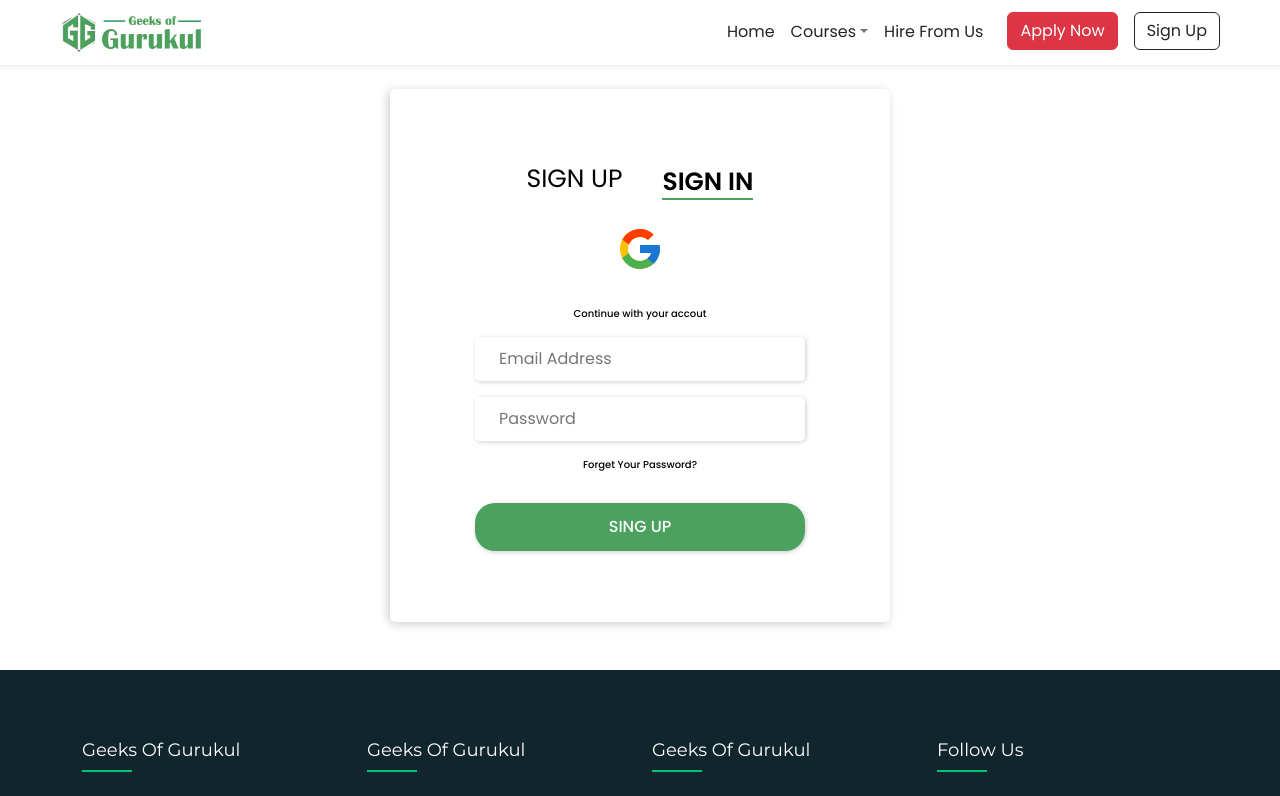
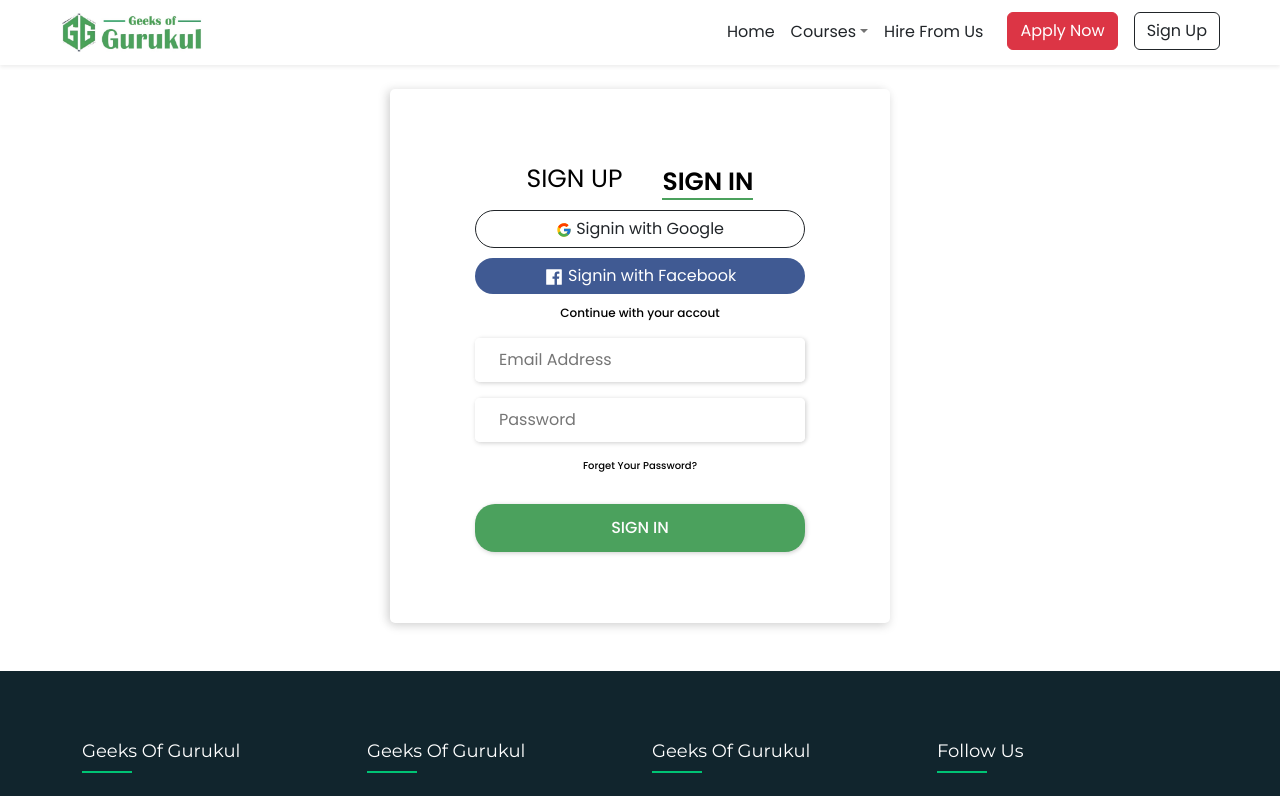
Before and after one commit to KhalidMimMuzahid/gog-main-react-app-client-side, a React (Create React App) app: page /login in a window 1280 px wide. Shown: the top 796 px of the page. Built offline with nearby package versions, Linux system fonts and the light colour scheme; no server answers.

Commit message:
Googel sign in updated according to Figma Design

```diff
--- a/src/components/shared/login/Login.css
+++ b/src/components/shared/login/Login.css
@@ -0,0 +1,15 @@
+
+.form-text{
+    font-size: 12px !important;
+    margin-top: 10px !important;
+    margin-bottom: 10px;
+}
+
+.btn-customize {
+    width: 100%;
+    border-radius: 30px;
+  }
+
+  .button-google-custom {
+    margin-top: 10px !important;
+}
--- a/src/components/shared/login/Login.jsx
+++ b/src/components/shared/login/Login.jsx
@@ -5,6 +5,9 @@ import { toast } from 'react-hot-toast';
 import { FcGoogle } from 'react-icons/fc';
 import { Link, useLocation, useNavigate } from 'react-router-dom';
 import { AuthContext } from '../../../context/AuthProvider';
+import './Login.css'
+
+import { AiFillFacebook } from 'react-icons/ai';
 
 const Login = () => {
 
@@ -75,11 +78,17 @@ const Login = () => {
 
             </div>
             <div className="google-sing-in">
-              <div className="text-center googelIcon">
-                <button className="google-Button" onClick={handleGoogleSignIn}><FcGoogle /></button>
-
-              </div>
-              <p>Continue with your accout </p>
+            <div className='button-google-custom'>
+              <button className="btn-customize btn btn-outline-dark" onClick={handleGoogleSignIn} style={{ width: "100%", borderRadius: "30px" }}>
+                <FcGoogle /> <span>Signin with Google</span>
+              </button>
+            </div>
+            <div className='button-google-custom'>
+                  <button className="btn-customize btn-fabecbook btn btn-outline" onClick={handleGoogleSignIn} style={{ width: "100%", borderRadius: "30px" }}>
+                    <AiFillFacebook /> <span>Signin with Facebook</span>
+                  </button>
+                </div>
+              <p className='form-text'>Continue with your accout </p>
               <form onSubmit={handleSubmit(handleSignUp)}>
                 <div className="from-box-sing">
 
@@ -113,7 +122,7 @@ const Login = () => {
                   <p>Forget Your Password?</p>
 
                   <div className="sing-up-submit">
-                    <button type="submit">SING UP</button>
+                    <button type="submit">SIGN IN</button>
                   </div>
                   {signUpError && <p className="text-red-500-pass">{signUpError}</p>}
                 </div>
--- a/src/components/shared/signUp/SignUp.css
+++ b/src/components/shared/signUp/SignUp.css
@@ -338,6 +338,23 @@ button.google-Button svg {
     font-size: 48px;
 }
 
+button.btn-fabecbook{
+    background-color: #405A93;
+    border: #405A93;
+    color: white;
+}
+button.btn-fabecbook:hover{
+    background-color: white;
+    color: #405A93;
+    border: 1px solid #405A93;
+}
+button.btn-fabecbook svg{
+    background-color: #405A93;
+    border: none;
+    color: white;
+    font-size: 20px;
+}
+
 .google-sing-in p {
     font-family: 'Poppins';
     font-style: normal;
--- a/src/components/shared/signUp/SignUp.jsx
+++ b/src/components/shared/signUp/SignUp.jsx
@@ -6,7 +6,7 @@ import { FcGoogle } from "react-icons/fc";
 import { AuthContext } from "../../../context/AuthProvider";
 import "./SignUp.css";
 
-import { AiOutlineEyeInvisible, AiOutlineEye } from 'react-icons/ai';
+import { AiOutlineEyeInvisible, AiOutlineEye, AiFillFacebook } from 'react-icons/ai';
 
 const SignUp = () => {
   const {
@@ -100,11 +100,18 @@ const SignUp = () => {
             </div>
             <div className="google-sing-in">
               <div className="text-center googelIcon">
-                <button className="google-Button" onClick={handleGoogleSignIn}>
-                  <FcGoogle />
-                </button>
+                <div className='button-google-custom'>
+                  <button className="btn-customize btn btn-outline-dark" onClick={handleGoogleSignIn} style={{ width: "100%", borderRadius: "30px" }}>
+                    <FcGoogle /> <span>Signin with Google</span>
+                  </button>
+                </div>
+                <div className='button-google-custom'>
+                  <button className="btn-customize btn-fabecbook btn btn-outline" onClick={handleGoogleSignIn} style={{ width: "100%", borderRadius: "30px" }}>
+                    <AiFillFacebook /> <span>Signin with Facebook</span>
+                  </button>
+                </div>
               </div>
-              <p>Or use your Email and Mobile Number for registration </p>
+              <p style={{marginTop: "-20px", fontSize: "12px"}}>Or use your Email and Mobile Number for registration </p>
               <form onSubmit={handleSubmit(handleSignUp)}>
                 <div className="from-box-sing">
                   <div className="from-box-input">
@@ -209,7 +216,7 @@ const SignUp = () => {
                       </p>
                     )}
                   <div className="sing-up-submit">
-                    <button type="submit">SING UP</button>
+                    <button type="submit">SIGN UP</button>
                   </div>
                   {signUpError && <p className="text-red-500-pass">{signUpError}</p>}
                 </div>
```
